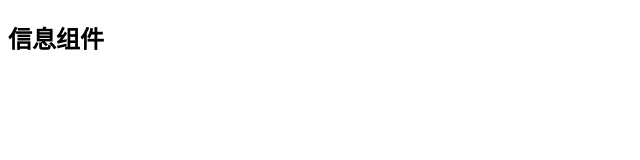
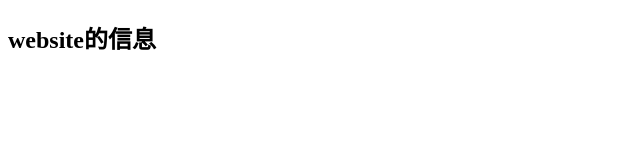
Before and after one commit to xyluke/xyluke.github.io, a plain HTML site: page message.html in a window 1280 px wide. Shown: the whole page, without its empty margins (0-640 px from the left). Drawn offline with Linux system fonts and the light colour scheme.

Commit message:
Update message.html

```diff
--- a/message.html
+++ b/message.html
@@ -11,6 +11,6 @@
     </style>
 </head>
 <body>
-<h2>信息组件</h2>
+<h2>website的信息</h2>
 </body>
 </html>
```
